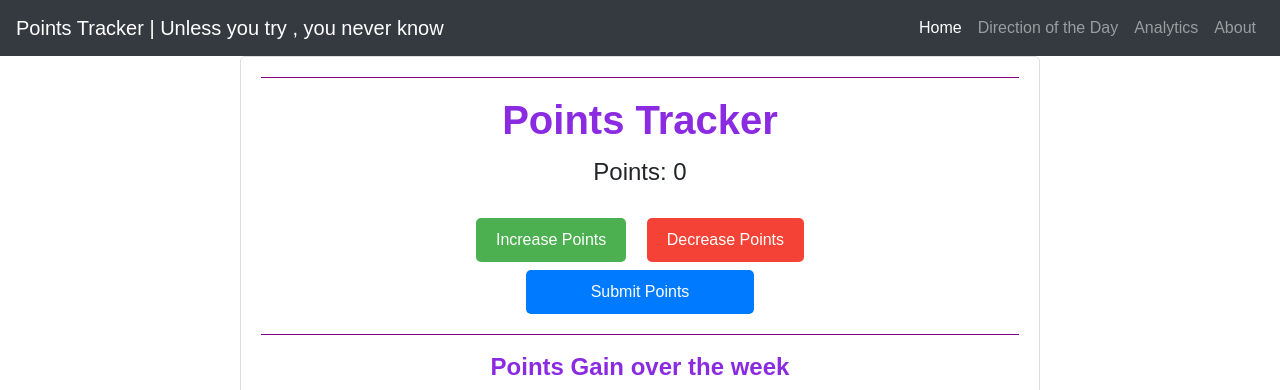
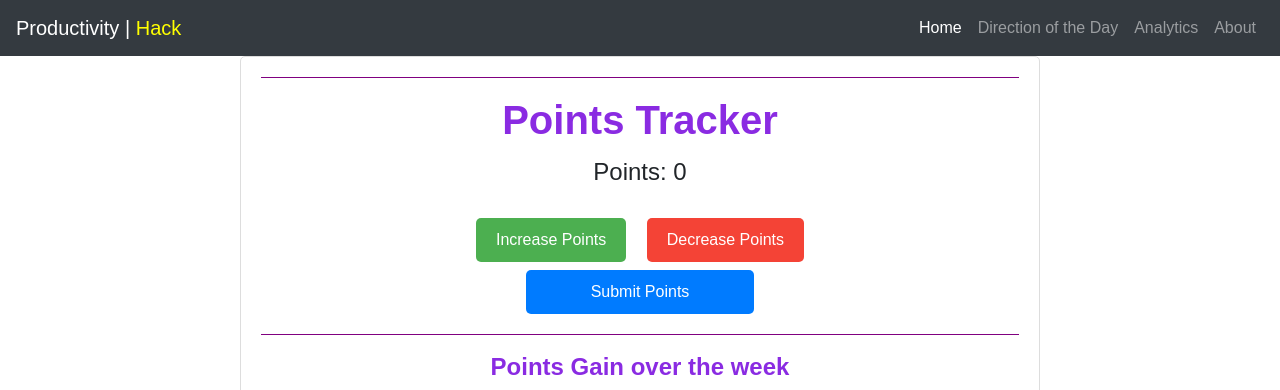
Before and after one commit to Avishka217/ProductivityHack, a PHP site: page /index.php in a window 1280 px wide. Shown: the top 390 px of the page. Run offline with PHP 8.4, Linux system fonts and the light colour scheme; data that the repository does not hold is empty.

Commit message:
style changes

```diff
--- a/navbar.php
+++ b/navbar.php
@@ -4,7 +4,7 @@
 $currentPage = basename($_SERVER['PHP_SELF']);
 ?>
 <nav class="navbar navbar-expand-lg navbar-dark bg-dark">
-  <a class="navbar-brand" href="#">Points Tracker | Unless you try , you never know</a>
+  <a class="navbar-brand" href="#">Productivity | <span style="color:yellow;">Hack</span></a>
   <button class="navbar-toggler" type="button" data-toggle="collapse" data-target="#navbarNav" aria-controls="navbarNav" aria-expanded="false" aria-label="Toggle navigation">
     <span class="navbar-toggler-icon"></span>
   </button>
```
